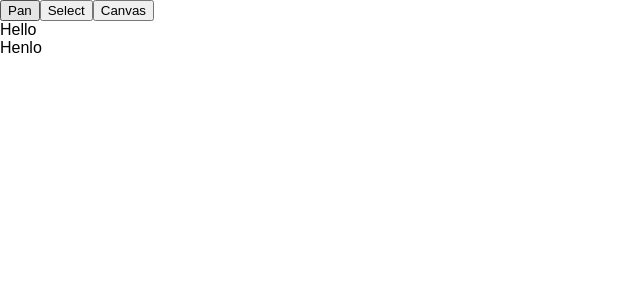
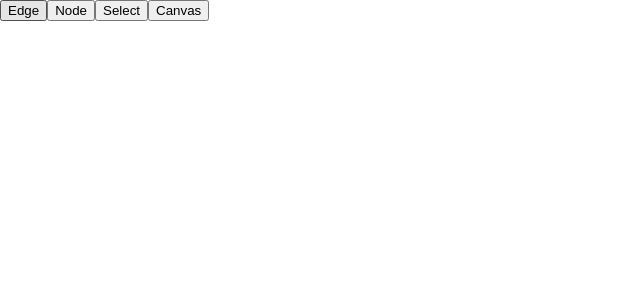
Before and after one commit to sebastianmorgan951/BlackRedTreeVisualizer, a Next.js app: page / in a window 1280 px wide. Shown: the top 300 px of the page, without its empty margins (0-640 px from the left). Built offline with nearby package versions, Linux system fonts and the light colour scheme; a web font is replaced by a local one.

Commit message:
Draggable vertices and edges connect things right

```diff
--- /dev/null
+++ b/components/edge.js
@@ -0,0 +1,41 @@
+import React from "react";
+
+class Edge extends React.Component {
+  constructor(props) {
+    super(props);
+    this.state = {
+      refMounted: false,
+    };
+  }
+
+  componentDidMount = () => {
+    if (!this.state.refMounted) {
+      this.setState({
+        refMounted: true,
+      });
+    }
+  };
+
+  render() {
+    const startCoords = this.props.startRef.current.getBoundingClientRect();
+    const endCoords = this.props.endRef.current.getBoundingClientRect();
+
+    return (
+      <line
+        className={`${this.state.refMounted ? `` : `hidden`}`}
+        id={this.props.id}
+        key={this.props.id}
+        ref={this.props.setRef}
+        x1={`${(startCoords.left + startCoords.right) / 2}px`}
+        y1={`${(startCoords.top + startCoords.bottom) / 2}px`}
+        x2={`${(endCoords.left + endCoords.right) / 2}px`}
+        y2={`${(endCoords.top + endCoords.bottom) / 2}px`}
+        strokeWidth="10px"
+        strokeLinecap="round"
+        stroke="gray"
+      />
+    );
+  }
+}
+
+export default Edge;
--- /dev/null
+++ b/components/node.js
@@ -0,0 +1,19 @@
+const Node = ({ id, z, black, size, setRef, ...props }) => {
+  return (
+    <div
+      key={id}
+      id={id}
+      draggable="true"
+      className="absolute z-10 rounded-full"
+      ref={setRef}
+      {...props}
+      onDragStart={() => false}
+    >
+      <svg width={`${size}px`} height={`${size}px`}>
+        <circle cx={`${size / 2}px`} cy={`${size / 2}px`} r={`${size / 2}px`} />
+      </svg>
+    </div>
+  );
+};
+
+export default Node;
--- a/pages/index.js
+++ b/pages/index.js
@@ -1,26 +1,169 @@
-import Head from "next/head";
-import { useState } from "react";
+import { createRef, useReducer, useRef, useState } from "react";
+import Edge from "../components/edge";
+import Node from "../components/node";
+
+/** Idea: remove all states tracking center, just change stuff while things are */
+
+/** Action must have a few params
+ *    type: type of action
+ *    ind: node id number
+ */
+const nodeReducer = (state, action) => {
+  switch (action.type) {
+    case "add":
+      var updated = state;
+      updated.push({
+        id: action.ind,
+        ref: action.ref,
+        edges: [],
+      });
+      return updated;
+    case "addEdge":
+      console.log("added edge");
+      var updated = state.map((a) => {
+        let returnVal = { ...a };
+        if (a.id === action.ind) {
+          returnVal.edges.push(action.e_id);
+        }
+        return returnVal;
+      });
+      return updated;
+    case "remove":
+      var updated = state.map((a) => {
+        let returnVal = { ...a };
+        if (a.id === action.ind) {
+          returnVal = null;
+        }
+        return returnVal;
+      });
+      return updated;
+  }
+};
+
+const edgeReducer = (state, action) => {
+  switch (action.type) {
+    case "remove":
+      var updated = state.filter((e) => {
+        if (e.id !== action.ind) return e;
+        return null;
+      });
+      return updated;
+    case "add":
+      var updated = state;
+      updated.push({
+        id: action.ind,
+        start: action.start,
+        end: action.end,
+        ref: action.ref,
+      });
+      return updated;
+  }
+};
 
 export default function Home() {
   /**
    * P = Pan
    * S = Select (and for Dragging)
    */
-  const [mouseState, setMouseState] = useState("S");
+  const [mouseState, setMouseState] = useState("E");
+  const [currInd, setCurrInd] = useState(0);
+  const [currEdge, setCurrEdge] = useState(0);
+  const [selected, setSelected] = useState("");
+
+  const [nodes, nodeChangeDispatch] = useReducer(nodeReducer, [
+    /*{
+      id: 0,
+      edges: [],
+      ref: {},
+    },*/
+  ]);
+  const [edges, edgeChangeDispatch] = useReducer(edgeReducer, [
+    /*{
+      id: 0,
+      start, number, (id)
+      end: number,
+      ref: {},
+    },*/
+  ]);
 
   /** Called when use wants to enlarge space */
   const enlargeCanvas = () => {
     document.getElementById("canvas").style.width = "2000px";
   };
 
-  const draggable = (e) => {
+  const handleAddNode = () => {
+    nodeChangeDispatch({
+      type: "add",
+      ind: currInd,
+      ref: createRef(),
+    });
+    setCurrInd(currInd + 1);
+  };
+
+  const handleNodeClick = (e, id) => {
+    if (mouseState !== "E") {
+      draggable(e, id);
+      return;
+    }
+    if (selected == "") {
+      setSelected(id);
+      return;
+    }
+    edgeLinking(e, id);
+  };
+
+  const edgeLinking = (e, id) => {
+    const endNodeNum = parseInt(id.match(/\d+$/)[0]);
+    const startNodeNum = parseInt(selected.match(/\d+$/)[0]);
+
+    edgeChangeDispatch({
+      type: "add",
+      ind: currEdge,
+      ref: createRef(),
+      start: startNodeNum,
+      end: endNodeNum,
+    });
+    nodeChangeDispatch({
+      type: "addEdge",
+      ind: startNodeNum,
+      e_id: currEdge,
+    });
+    nodeChangeDispatch({
+      type: "addEdge",
+      ind: endNodeNum,
+      e_id: currEdge,
+    });
+
+    setCurrEdge(currEdge + 1);
+    setSelected("");
+  };
+
+  const draggable = (e, id) => {
     e.preventDefault();
 
-    const drag = document.getElementById(e.target.id);
+    const drag = document.getElementById(id);
     const boundingRect = drag.getBoundingClientRect();
+    const nodeIdNum = parseInt(id.match(/\d+$/)[0]);
 
-    let offsetX = e.clientX - boundingRect.left;
-    let offsetY = e.clientY - boundingRect.top;
+    /** Array containing references to edges connected to this node */
+    const edgeRefs = nodes[nodeIdNum].edges.map((a) =>
+      document.getElementById(`edge${a}`)
+    );
+
+    /** Array containing whether or not this node is the start or end of the edge, where
+     * the index of entry in this array corresponds to the edge at the same index of the
+     * edgeRefs array
+     */
+    const isStart = nodes[nodeIdNum].edges.map(
+      (a) => edges[a].start === nodeIdNum
+    );
+
+    let left = boundingRect.left;
+    let top = boundingRect.top;
+    let offsetX = e.clientX - left;
+    let offsetY = e.clientY - top;
+    let width = boundingRect.width;
+    let height = boundingRect.height;
 
     drag.style.zIndex = 1000;
 
@@ -29,6 +172,26 @@ export default function Home() {
     // moves the drag at (pageX, pageY) coordinates
     // taking initial offsets into account
     function moveAt(pageX, pageY) {
+      let i = 0;
+      for (let i = 0; i < edgeRefs.length; i++) {
+        const isStartPoint = isStart[i];
+        const ref = edgeRefs[i];
+        if (isStartPoint) {
+          ref.attributes.x1.nodeValue = pageX - offsetX + width / 2 + "px";
+          ref.attributes.x1.value = pageX - offsetX + width / 2 + "px";
+          ref.attributes.x1.textContent = pageX - offsetX + width / 2 + "px";
+          ref.attributes.y1.nodeValue = pageY - offsetY + height / 2 + "px";
+          ref.attributes.y1.value = pageY - offsetY + height / 2 + "px";
+          ref.attributes.y1.textContent = pageY - offsetY + height / 2 + "px";
+        } else {
+          ref.attributes.x2.nodeValue = pageX - offsetX + width / 2 + "px";
+          ref.attributes.x2.value = pageX - offsetX + width / 2 + "px";
+          ref.attributes.x2.textContent = pageX - offsetX + width / 2 + "px";
+          ref.attributes.y2.nodeValue = pageY - offsetY + height / 2 + "px";
+          ref.attributes.y2.value = pageY - offsetY + height / 2 + "px";
+          ref.attributes.y2.textContent = pageY - offsetY + height / 2 + "px";
+        }
+      }
       drag.style.left = pageX - offsetX + "px";
       drag.style.top = pageY - offsetY + "px";
     }
@@ -40,6 +203,8 @@ export default function Home() {
     const drop = () => {
       document.removeEventListener("mousemove", onMouseMove);
       document.removeEventListener("mouseup", onMouseMove);
+      drag.style.zIndex = 10;
+      return;
     };
 
     document.addEventListener("mouseup", drop);
@@ -48,31 +213,63 @@ export default function Home() {
 
   return (
     <div id="canvas" className="relative min-w-full min-h-screen bg-background">
-      <div className="sticky top-2 left-2 w-min flex flex-col justify-evenly items-center bg-black">
-        <button className="p-5 bg-white w-full">Pan</button>
-        <button className="p-5 bg-white w-full">Select</button>
+      <div className="sticky top-2 z-20 left-2 w-min flex flex-col justify-evenly items-center bg-black">
+        <button
+          className="p-5 bg-white w-full"
+          onClick={() => {
+            setMouseState("E");
+          }}
+        >
+          Edge
+        </button>
+        <button className="p-5 bg-white w-full" onClick={() => handleAddNode()}>
+          Node
+        </button>
+        <button
+          className="p-5 bg-white w-full"
+          onClick={() => {
+            setMouseState("S");
+            setSelected("");
+          }}
+        >
+          Select
+        </button>
         <button className="p-5 bg-white w-full" onClick={() => enlargeCanvas()}>
           Canvas
         </button>
       </div>
-      <div
-        id="node1"
-        draggable="true"
-        className="bg-white absolute"
-        onMouseDown={(e) => draggable(e)}
-        onDragStart={() => false}
-      >
-        Hello
+      <div className={`absolute top-0 left-0 z-0 overflow-visible`}>
+        <svg overflow="visible" width="100%" height="100%">
+          {edges.map((a) => {
+            if (!a) {
+              return;
+            }
+            return (
+              <Edge
+                id={`edge${a.id}`}
+                key={`edge${a.id}`}
+                setRef={a.ref}
+                startRef={nodes[a.start].ref}
+                endRef={nodes[a.end].ref}
+              />
+            );
+          })}
+        </svg>
       </div>
-      <div
-        id="node2"
-        draggable="true"
-        className="bg-white absolute"
-        onMouseDown={(e) => draggable(e)}
-        onDragStart={() => false}
-      >
-        Henlo
-      </div>
+      {nodes.map((a) => {
+        return (
+          <Node
+            id={`node${a.id}`}
+            key={`node${a.id}`}
+            setRef={a.ref}
+            color="bg-black"
+            onMouseDown={(e) => {
+              handleNodeClick(e, `node${a.id}`);
+            }}
+            size={50}
+          />
+        );
+      })}
     </div>
   );
 }
```
Also changed, not shown: components/index.js (added).
